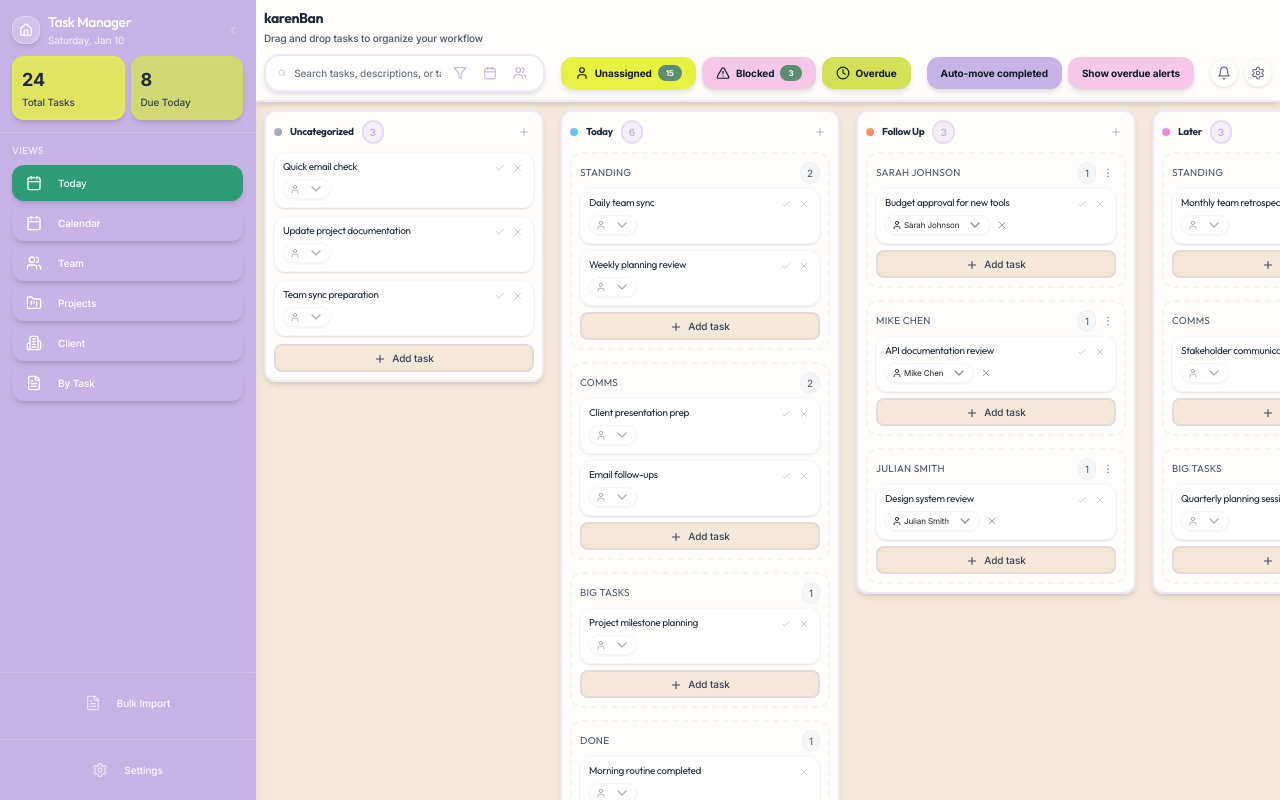
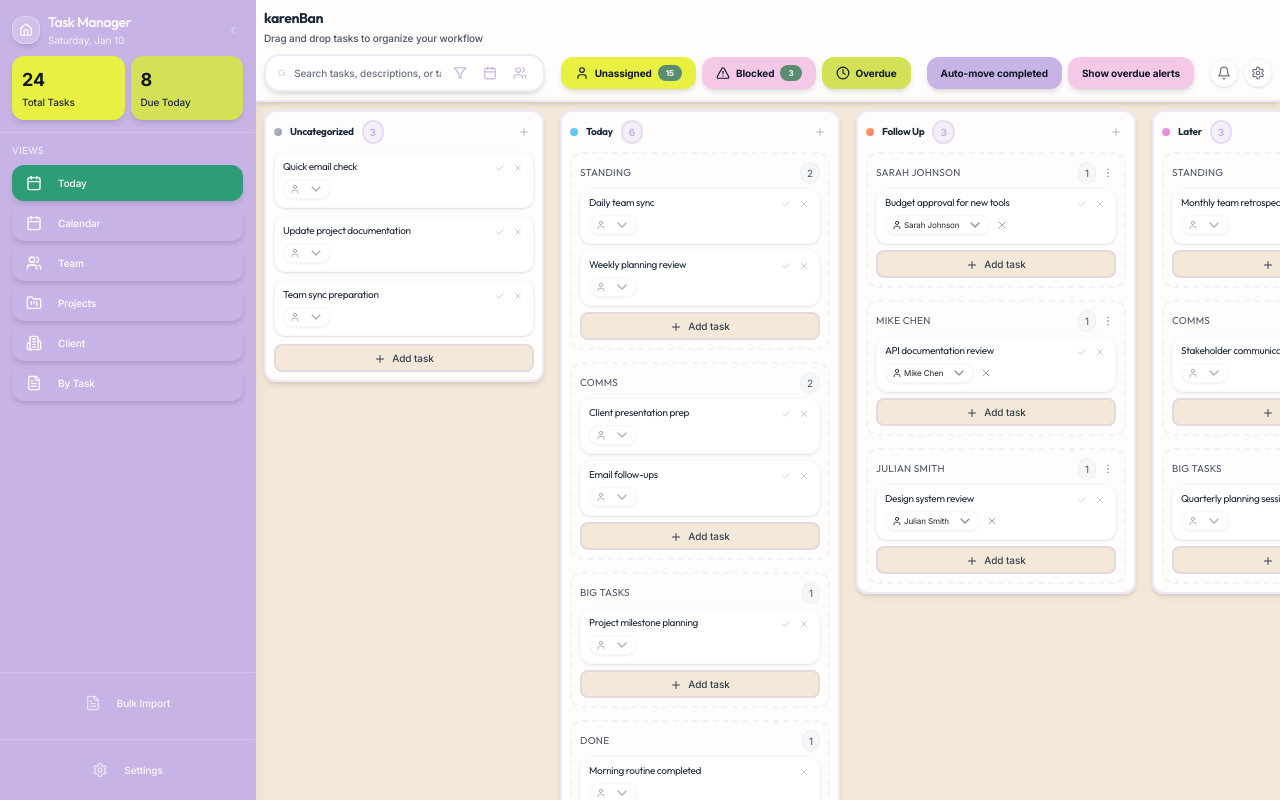
Before and after one commit to karenpiper/karenban, a Next.js app: page / in a window 1280 px wide. Built offline with nearby package versions, Linux system fonts and the light colour scheme.

Commit message:
Update summary cards to use inline styles for guaranteed color visibility

```diff
--- a/components/Sidebar.tsx
+++ b/components/Sidebar.tsx
@@ -52,13 +52,13 @@ export function Sidebar({ isCollapsed = false, onToggle, currentView = "today",
           {/* Task Summary */}
           {!isCollapsed && (
             <div className="grid grid-cols-2 gap-1.5">
-              <div className="bg-mgmt-yellow/80 backdrop-blur-xl border-2 border-mgmt-yellow/50 rounded-xl shadow-md hover:shadow-lg transition-all duration-300 p-2">
-                <div className="text-lg font-bold text-gray-800">24</div>
-                <div className="text-[0.625rem] text-gray-700 font-medium">Total Tasks</div>
+              <div className="backdrop-blur-xl border-2 rounded-xl shadow-md hover:shadow-lg transition-all duration-300 p-2" style={{ backgroundColor: '#e8f142', borderColor: 'rgba(232, 241, 66, 0.5)' }}>
+                <div className="text-lg font-bold text-gray-900">24</div>
+                <div className="text-[0.625rem] text-gray-800 font-medium">Total Tasks</div>
               </div>
-              <div className="bg-mgmt-lime/80 backdrop-blur-xl border-2 border-mgmt-lime/50 rounded-xl shadow-md hover:shadow-lg transition-all duration-300 p-2">
-                <div className="text-lg font-bold text-gray-800">8</div>
-                <div className="text-[0.625rem] text-gray-700 font-medium">Due Today</div>
+              <div className="backdrop-blur-xl border-2 rounded-xl shadow-md hover:shadow-lg transition-all duration-300 p-2" style={{ backgroundColor: '#d4e157', borderColor: 'rgba(212, 225, 87, 0.5)' }}>
+                <div className="text-lg font-bold text-gray-900">8</div>
+                <div className="text-[0.625rem] text-gray-800 font-medium">Due Today</div>
               </div>
             </div>
           )}
```
